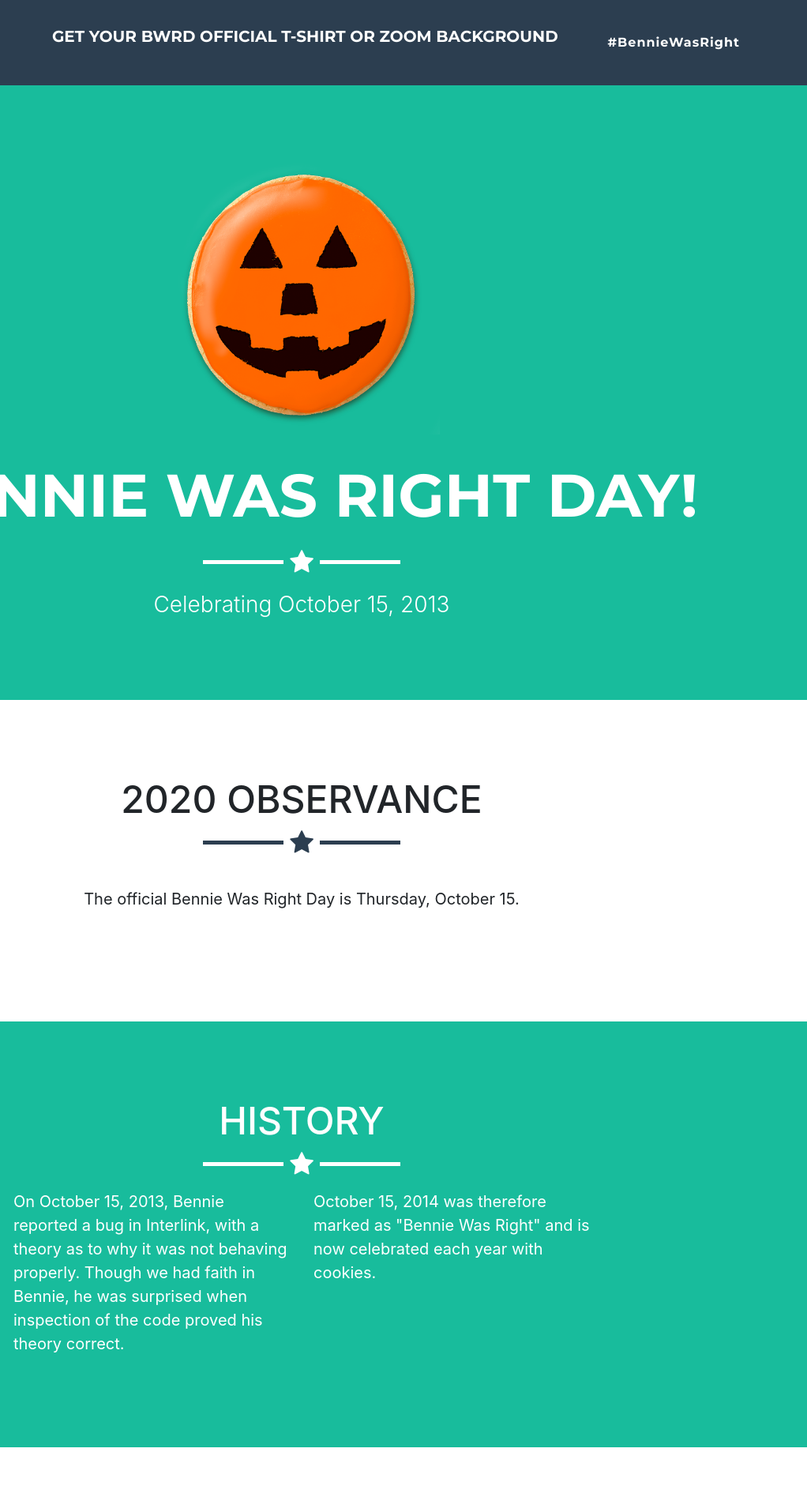
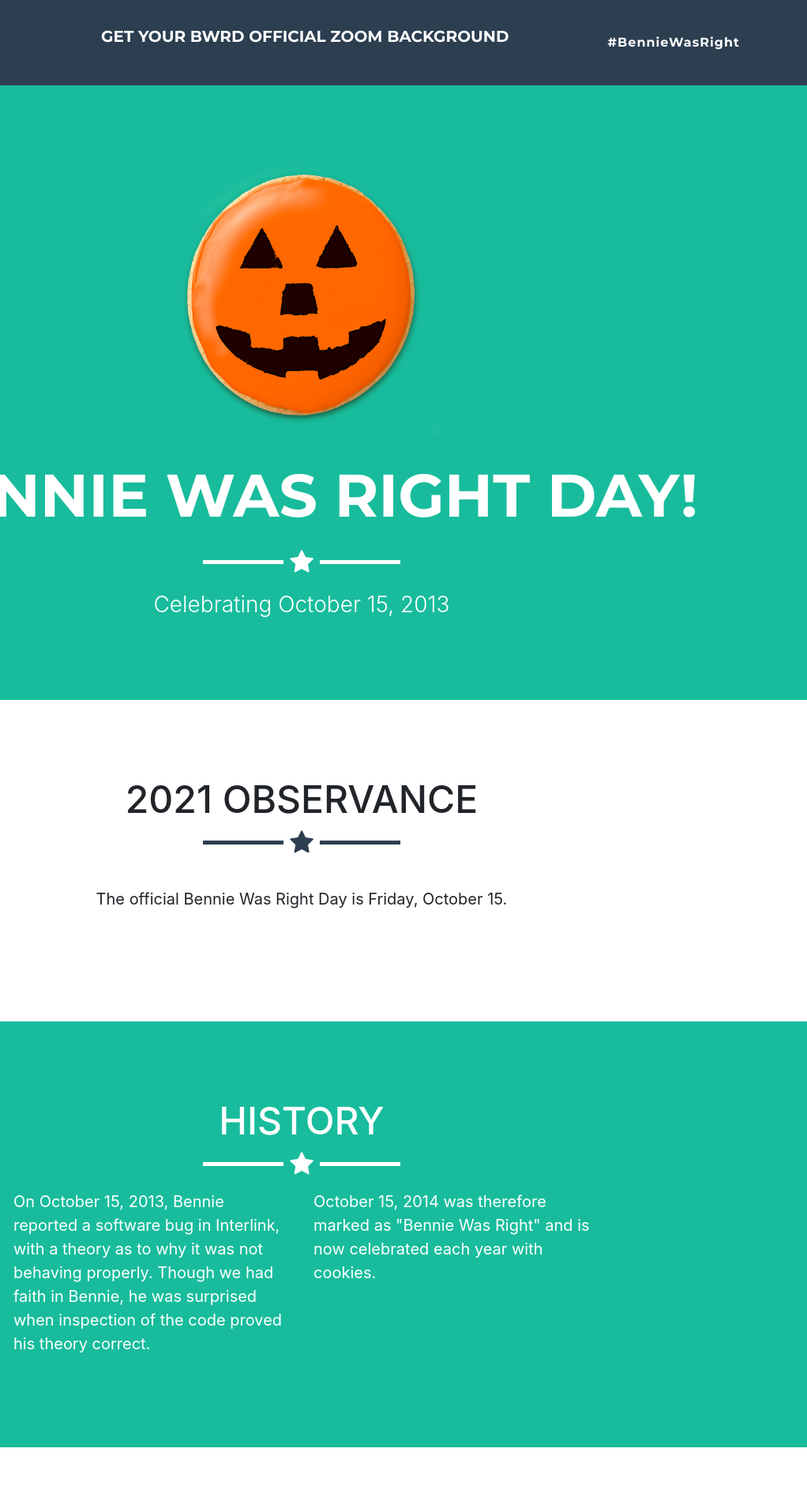
Before and after one commit to TravisTroyer/benniewasright, a website with bundled scripts: page docs/index.html in a window 1280 px wide. Shown: the top 1900 px of the page at 79% size, 258-1280 px from the left. Built offline with nearby package versions, Linux system fonts and the light colour scheme.

Commit message:
Updated for 2021

```diff
--- a/docs/index.html
+++ b/docs/index.html
@@ -32,7 +32,7 @@
         </a>
 
         <p>
-          <a style="color: white;" href="https://www.customink.com/g/aea0-00cb-t517">GET YOUR BWRD OFFICIAL T-SHIRT</a><a style="color: white;" href="#backgrounds"> OR ZOOM BACKGROUND</a>
+          <a style="color: white;" href="https://www.customink.com/g/aea0-00cb-t517">GET YOUR BWRD OFFICIAL ZOOM BACKGROUND</a>
         </p>
 
         <a class="navbar-nav" style="color: white;" href="https://twitter.com/search?q=%23BennieWasRight">#BennieWasRight</a>
@@ -54,10 +54,10 @@
     <!-- Portfolio Grid Section -->
     <section id="portfolio">
       <div class="container">
-        <h2 class="text-center">2020 Observance</h2>
+        <h2 class="text-center">2021 Observance</h2>
         <hr class="star-primary">
         <div class="row" style="text-align: center; display: inline;">
-          <p>The official Bennie Was Right Day is Thursday, October 15.</p>
+          <p>The official Bennie Was Right Day is Friday, October 15.</p>
         </div>
       </div>
     </section>
@@ -69,7 +69,7 @@
         <hr class="star-light">
         <div class="row">
           <div class="col-lg-4 ml-auto">
-            <p>On October 15, 2013, Bennie reported a bug in Interlink, with a theory as to why it was not behaving properly.  Though we had faith in Bennie, he was surprised when inspection of the code proved his theory correct.</p>
+            <p>On October 15, 2013, Bennie reported a software bug in Interlink, with a theory as to why it was not behaving properly.  Though we had faith in Bennie, he was surprised when inspection of the code proved his theory correct.</p>
           </div>
           <div class="col-lg-4 mr-auto">
             <p>October 15, 2014 was therefore marked as "Bennie Was Right" and is now celebrated each year with cookies.</p>
@@ -104,7 +104,7 @@
         <h2 class="text-center" id="backgrounds">Official Zoom Background</h2>
         <hr class="star-light">
         <div class="row" style="text-align: center; display: inline;">
-          <p>It's 2020, and we're all zoomin.</p>
+          <p>It's 2021, and we're all still zoomin.</p>
           <p>Get the Official Bennie Was Right Day zoom background.</p>
           <p>Available in original and mirrored!</p>
           <p>
@@ -156,7 +156,7 @@
           </div>
           <div class="row">
             <div class="col-lg-12">
-              Copyright &copy; BennieWasRight.com 2018
+              Copyright &copy; BennieWasRight.com 2018-2021
             </div>
           </div>
         </div>
```
